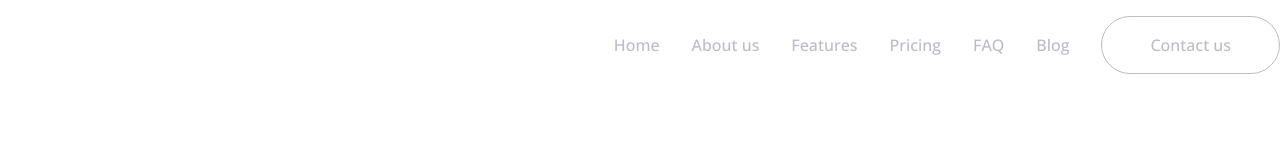
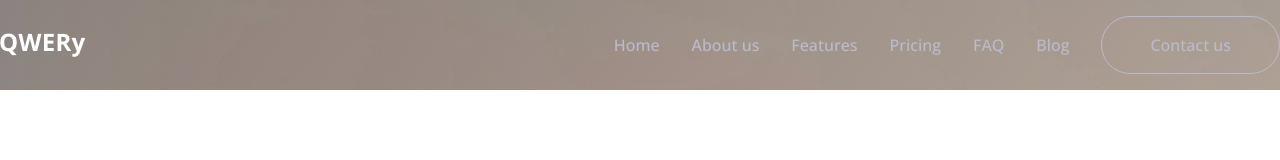
Before and after one commit to saroareee/Windra, a website: page src/index.html in a window 1280 px wide. Drawn offline with nearby package versions, Linux system fonts and the light colour scheme; files that its build step writes are made by us from their sources; files whose address does not match are found by name.

Commit message:
NAv
sddasf

```diff
--- a/src/index.html
+++ b/src/index.html
@@ -12,7 +12,7 @@
   </head>
   <body>
 
-<section class="bg-cover bg-no-repeat" style="background: url(../images/Rectangle\ 1\ 1.jpg);"></section>
+<section class="bg-cover bg-no-repeat" style="background: url(../images/Rectangle\ 1\ 1.jpg)">
     <nav class=" py-4">
         <div class="container mx-auto">
           <div class="flex">
@@ -42,6 +42,8 @@
         </div>
       </div>
     </nav>
+</section>
+
 
   </body>
 </html>
```
